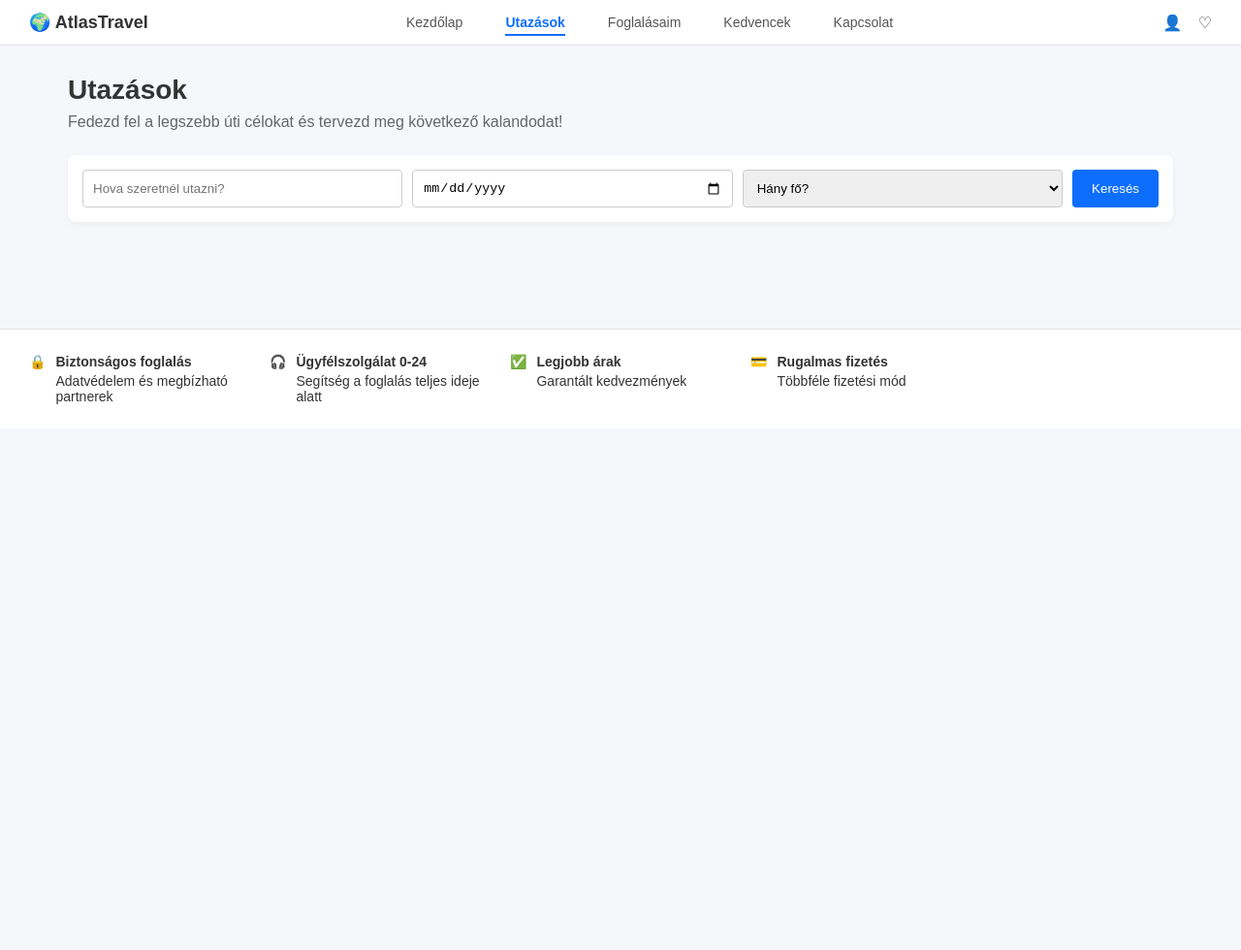
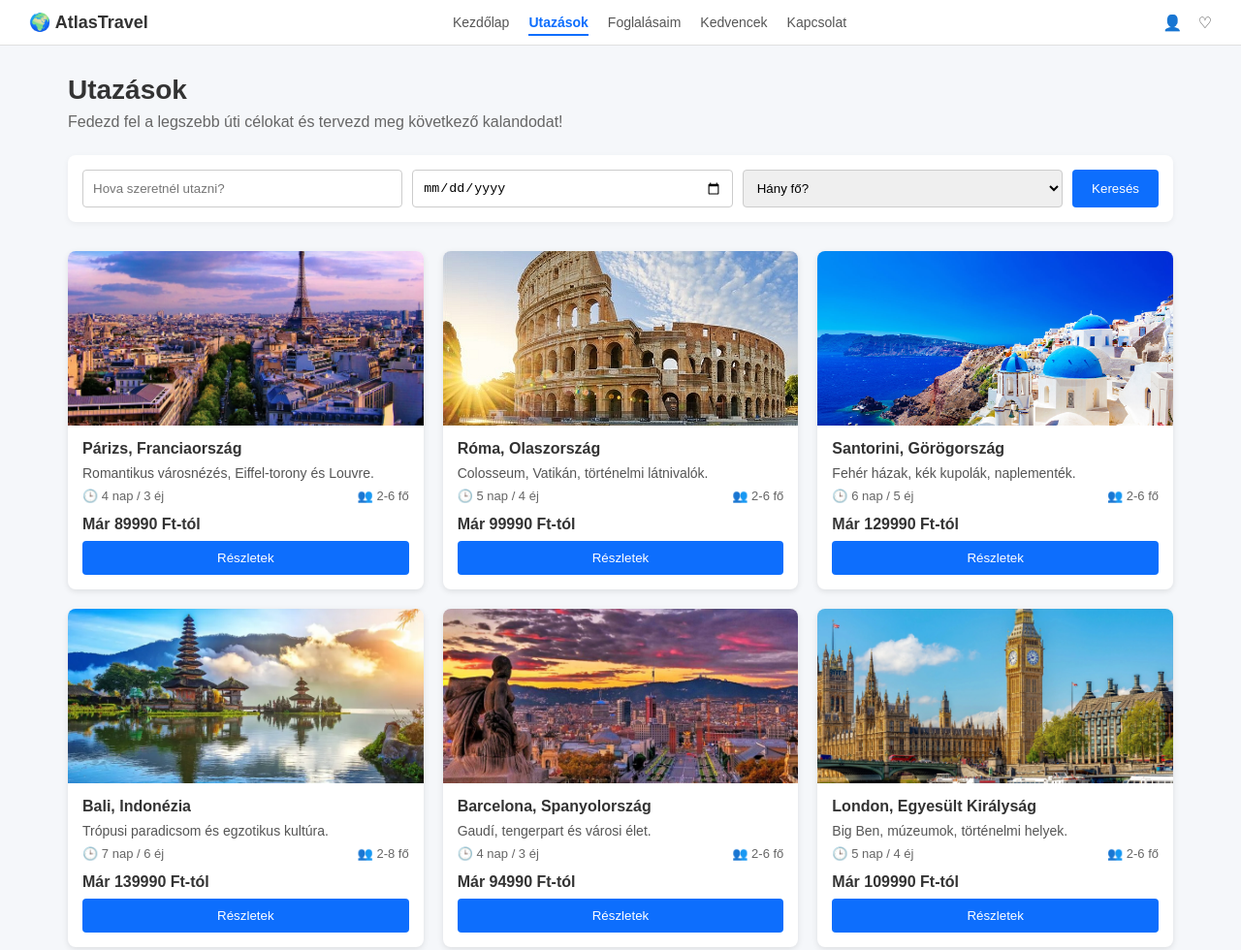
Before and after one commit to Nao529/AtlasTravel_UtazasTervezo, a plain HTML site: page index.html in a window 1280 px wide. Shown: the top 980 px of the page at 97% size. Before the commit the page ends 800 px from the top, so only its background shows below. Drawn offline with Linux system fonts and the light colour scheme.

Commit message:
kepek letoltve, listaban kijavitva, Utazas+Utazasok kiegeszitve

```diff
--- a/Utazas.js
+++ b/Utazas.js
@@ -11,5 +11,22 @@ export default class Utazas {
     this.kartyaElem = document.createElement("div");
   }
 
-
+  utazasMegjelenit() {
+    this.kartyaElem.classList.add("utazas-kartya");
+    this.kartyaElem.innerHTML = `
+      <img src='${this.kep}'>
+      <div class="kartya-tartalom">
+        <h3>${this.nev}, ${this.orszag}</h3>
+        <p class="leiras">${this.leiras}</p>
+        <div class="kartya-info">
+          <span>🕒 ${this.idotartam}</span>
+          <span>👥 ${this.letszam}</span>
+        </div>
+        <div class="kartya-ar">
+          Már ${this.ar} Ft-tól
+        </div>
+        <button class="reszletek-gomb">Részletek</button>
+      </div>`;
+    this.szuloElem.appendChild(this.kartyaElem);
+  }
 }
--- a/UtazasLista.js
+++ b/UtazasLista.js
@@ -2,7 +2,7 @@ export const UtazasLista = [
   {
     nev: "Párizs",
     orszag: "Franciaország",
-    kep: "<img src='https://via.placeholder.com/400x250?text=Paris'>",
+    kep: "kepek/parizs.jpg",
     leiras: "Romantikus városnézés, Eiffel-torony és Louvre.",
     ar: 89990,
     idotartam: "4 nap / 3 éj",
@@ -11,7 +11,7 @@ export const UtazasLista = [
   {
     nev: "Róma",
     orszag: "Olaszország",
-    kep: "<img src='https://via.placeholder.com/400x250?text=Rome'>",
+    kep: "kepek/roma.jpg",
     leiras: "Colosseum, Vatikán, történelmi látnivalók.",
     ar: 99990,
     idotartam: "5 nap / 4 éj",
@@ -20,7 +20,7 @@ export const UtazasLista = [
   {
     nev: "Santorini",
     orszag: "Görögország",
-    kep: "<img src='https://via.placeholder.com/400x250?text=Santorini'>",
+    kep: "kepek/santorini.jpg",
     leiras: "Fehér házak, kék kupolák, naplementék.",
     ar: 129990,
     idotartam: "6 nap / 5 éj",
@@ -29,7 +29,7 @@ export const UtazasLista = [
   {
     nev: "Bali",
     orszag: "Indonézia",
-    kep: "<img src='https://via.placeholder.com/400x250?text=Bali'>",
+    kep: "kepek/bali.jpg",
     leiras: "Trópusi paradicsom és egzotikus kultúra.",
     ar: 139990,
     idotartam: "7 nap / 6 éj",
@@ -38,7 +38,7 @@ export const UtazasLista = [
   {
     nev: "Barcelona",
     orszag: "Spanyolország",
-    kep: "<img src='https://via.placeholder.com/400x250?text=Barcelona'>",
+    kep: "kepek/barcelona.jpg",
     leiras: "Gaudí, tengerpart és városi élet.",
     ar: 94990,
     idotartam: "4 nap / 3 éj",
@@ -47,7 +47,7 @@ export const UtazasLista = [
   {
     nev: "London",
     orszag: "Egyesült Királyság",
-    kep: "<img src='https://via.placeholder.com/400x250?text=London'>",
+    kep: "kepek/london.jpg",
     leiras: "Big Ben, múzeumok, történelmi helyek.",
     ar: 109990,
     idotartam: "5 nap / 4 éj",
@@ -56,7 +56,7 @@ export const UtazasLista = [
   {
     nev: "Amszterdam",
     orszag: "Hollandia",
-    kep: "<img src='https://via.placeholder.com/400x250?text=Amsterdam'>",
+    kep: "kepek/amszterdam.jpg",
     leiras: "Csatornák, múzeumok és különleges hangulat.",
     ar: 97990,
     idotartam: "4 nap / 3 éj",
@@ -65,7 +65,7 @@ export const UtazasLista = [
   {
     nev: "Prága",
     orszag: "Csehország",
-    kep: "<img src='https://via.placeholder.com/400x250?text=Prague'>",
+    kep: "kepek/praga.jpg",
     leiras: "Mesebeli óváros és történelmi vár.",
     ar: 84990,
     idotartam: "3 nap / 2 éj",
@@ -74,7 +74,7 @@ export const UtazasLista = [
   {
     nev: "Bécs",
     orszag: "Ausztria",
-    kep: "<img src='https://via.placeholder.com/400x250?text=Vienna'>",
+    kep: "kepek/becs.jpg",
     leiras: "Császári paloták és kávéházak.",
     ar: 79990,
     idotartam: "3 nap / 2 éj",
@@ -83,7 +83,7 @@ export const UtazasLista = [
   {
     nev: "Dubrovnik",
     orszag: "Horvátország",
-    kep: "<img src='https://via.placeholder.com/400x250?text=Dubrovnik'>",
+    kep: "kepek/dubrovnik.jpg",
     leiras: "Óváros és tengerpart.",
     ar: 99990,
     idotartam: "5 nap / 4 éj",
@@ -92,7 +92,7 @@ export const UtazasLista = [
   {
     nev: "Isztambul",
     orszag: "Törökország",
-    kep: "<img src='https://via.placeholder.com/400x250?text=Istanbul'>",
+    kep: "kepek/isztambul.jpg",
     leiras: "Kelet és Nyugat találkozása.",
     ar: 104990,
     idotartam: "5 nap / 4 éj",
@@ -101,7 +101,7 @@ export const UtazasLista = [
   {
     nev: "New York",
     orszag: "USA",
-    kep: "<img src='https://via.placeholder.com/400x250?text=New+York'>",
+    kep: "kepek/newyork.jpg",
     leiras: "Felkarcolók és ikonikus városrészek.",
     ar: 199990,
     idotartam: "7 nap / 6 éj",
--- a/Utazasok.js
+++ b/Utazasok.js
@@ -4,4 +4,13 @@ export default class Utazasok {
     this.szuloElem = szuloElem;
   }
 
+  hozzaad(utazas) {
+    this.utazasLista.push(utazas);
+  }
+  utazasokMegjelenit() {
+    this.szuloElem.innerHTML = "";
+    this.utazasLista.forEach(utazas => {
+      utazas.utazasMegjelenit();
+    });
+  }
 }
--- a/index.css
+++ b/index.css
@@ -1,31 +1,26 @@
-/* ===== RESET / ALAP ===== */
 * {
   box-sizing: border-box;
   margin: 0;
   padding: 0;
 }
-
 body {
   font-family: Arial, Helvetica, sans-serif;
   background-color: #f5f7fa;
   color: #333;
 }
-
 a {
   text-decoration: none;
   color: inherit;
 }
-
 /* ===== HEADER / NAV ===== */
 header {
-    background-color: #ffffff;
+  background-color: #fff;
   border-bottom: 1px solid #e0e0e0;
   padding: 12px 30px;
   display: flex;
   align-items: center;
   justify-content: space-between;
 }
-
 .logo {
   font-weight: bold;
   font-size: 18px;
@@ -33,51 +28,49 @@ header {
   align-items: center;
   gap: 8px;
 }
-
-nav a {
-    margin: 0 12px;
+.main-nav ul {
+  list-style: none;
+  display: flex;
+  gap: 20px;
+}
+.main-nav a {
   font-size: 14px;
   color: #555;
+  padding-bottom: 4px;
 }
-
-nav a.active {
+.main-nav a.active {
   color: #0d6efd;
   font-weight: bold;
+  border-bottom: 2px solid #0d6efd;
 }
-
 .header-icons span {
   margin-left: 12px;
   cursor: pointer;
 }
-
 /* ===== MAIN ===== */
 main {
   padding: 30px;
   max-width: 1200px;
   margin: 0 auto;
 }
-
 .page-header h1 {
   font-size: 28px;
   margin-bottom: 8px;
 }
-
 .page-header p {
   color: #666;
   margin-bottom: 25px;
 }
-
 /* ===== SEARCH BAR ===== */
 .search-bar {
-    background: #ffffff;
+  background: #fff;
   padding: 15px;
   border-radius: 8px;
   display: flex;
   gap: 10px;
   margin-bottom: 30px;
-    box-shadow: 0 2px 6px rgba(0,0,0,0.05);
+  box-shadow: 0 2px 6px rgba(0, 0, 0, 0.05);
 }
-
 .search-bar input,
 .search-bar select {
   padding: 10px;
@@ -85,65 +78,84 @@ main {
   border-radius: 4px;
   flex: 1;
 }
-
 .search-bar button {
   padding: 10px 20px;
   background-color: #0d6efd;
-    color: white;
+  color: #fff;
   border: none;
   border-radius: 4px;
   cursor: pointer;
 }
-
 /* ===== UTAZÁSOK LISTA ===== */
 #utazasok {
   display: grid;
   grid-template-columns: repeat(auto-fill, minmax(280px, 1fr));
   gap: 20px;
 }
-
-/* ===== FOOTER INFO ===== */
+/* ===== UTAZÁS KÁRTYA ===== */
+.utazas-kartya {
+  background: #fff;
+  border-radius: 8px;
+  overflow: hidden;
+  box-shadow: 0 2px 6px rgba(0, 0, 0, 0.1);
+  display: flex;
+  flex-direction: column;
+}
+.utazas-kartya img {
+  width: 100%;
+  height: 180px;
+  object-fit: cover;
+}
+.kartya-tartalom {
+  padding: 15px;
+  display: flex;
+  flex-direction: column;
+  gap: 8px;
+}
+.kartya-tartalom h3 {
+  font-size: 16px;
+}
+.kartya-tartalom .leiras {
+  font-size: 14px;
+  color: #555;
+}
+.kartya-info {
+  display: flex;
+  justify-content: space-between;
+  font-size: 13px;
+  color: #666;
+}
+.kartya-ar {
+  font-weight: bold;
+  margin-top: 5px;
+}
+.reszletek-gomb {
+  margin-top: auto;
+  padding: 10px;
+  background: #0d6efd;
+  color: #fff;
+  border: none;
+  border-radius: 4px;
+  cursor: pointer;
+}
+/* ===== FOOTER ===== */
 footer {
   margin-top: 50px;
-    background: #ffffff;
+  background: #fff;
   border-top: 1px solid #e0e0e0;
   padding: 25px 30px;
 }
-
 .info-bar {
   display: grid;
   grid-template-columns: repeat(auto-fill, minmax(220px, 1fr));
   gap: 20px;
 }
-
 .info-item {
   display: flex;
   gap: 10px;
   font-size: 14px;
 }
-
 .info-item strong {
   display: block;
   margin-bottom: 4px;
 }
-    /* ===== NAVIGÁCIÓ ===== */
-.main-nav ul {
-  list-style: none;
-  display: flex;
-  gap: 20px;
-  margin: 0;
-  padding: 0;
-}
-
-.main-nav a {
-  text-decoration: none;
-  font-size: 14px;
-  color: #555;
-  padding-bottom: 4px;
-}
-
-.main-nav a.active {
-  color: #0d6efd;
-  font-weight: bold;
-  border-bottom: 2px solid #0d6efd;
-}
--- a/index.js
+++ b/index.js
@@ -2,5 +2,12 @@ import { UtazasLista } from "./UtazasLista.js";
 import Utazas from "./Utazas.js";
 import Utazasok from "./Utazasok.js";
 
-const kontener = document.querySelector("#utazasok");
-const utazasok = new Utazasok(kontener);
+const KONTENER = document.querySelector("#utazasok");
+const UTAZASOK = new Utazasok(KONTENER);
+
+UtazasLista.forEach(adat => {
+  const utazas = new Utazas(adat, KONTENER);
+  UTAZASOK.hozzaad(utazas);
+});
+
+UTAZASOK.utazasokMegjelenit();
```
Also changed, not shown: kepek/amszterdam.jpg (added), kepek/bali.jpg (added), kepek/barcelona.jpg (added), kepek/becs.jpg (added), kepek/dubrovnik.jpg (added), kepek/isztambul.jpg (added), kepek/london.jpg (added), kepek/newyork.jpg (added), kepek/parizs.jpg (added), kepek/praga.jpg (added), kepek/roma.jpg (added), kepek/santorini.jpg (added). Lines whose indentation alone changed are shown as unchanged.
